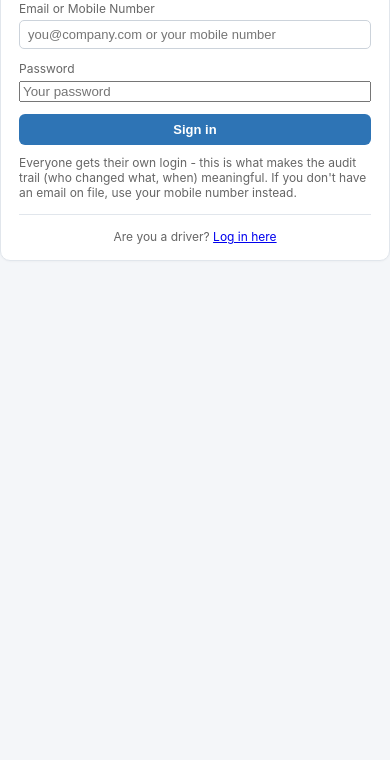
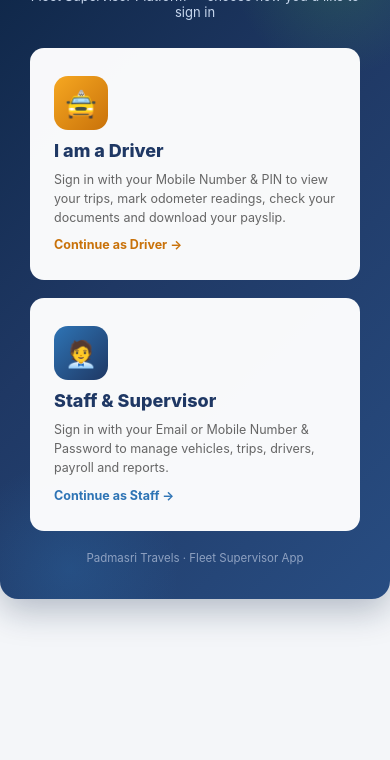
Before and after one commit to VamshiReddy-PST/Padmasri-travels-app, a website: page public/index.html in a window 390 px wide. Shown: the part 144-904 px from the top of the page. Drawn offline with nearby package versions, Linux system fonts and the light colour scheme.

Commit message:
Add premium two-portal login chooser (Driver vs Staff & Supervisor)
- Replace small 'Are you a driver?' text link with a full two-portal
  landing screen shown before any login form.
- Driver portal card -> navigates to /driver.html (mobile + PIN login).
- Staff & Supervisor portal card -> reveals existing email/mobile +
  password login form, with a Back link to return to the chooser.
- New gradient hero + card styling (portal-hero/portal-grid/portal-card)
  for a more premium look; responsive to a single column on mobile.
- loginPortal state resets to the chooser on logout.

```diff
--- a/public/index.html
+++ b/public/index.html
@@ -81,8 +81,31 @@
   .role-pick label.sel{border-color:var(--accent);background:var(--accent-light);}
   .role-pick label span.small{color:var(--grey);font-size:11px;}
   .login-wrap{max-width:420px;margin:60px auto;}
+  .login-wrap.wide{max-width:820px;}
   .login-wrap .logo{text-align:center;font-size:22px;font-weight:800;color:var(--navy);margin-bottom:4px;}
   .login-wrap .sub{text-align:center;color:var(--grey);font-size:13px;margin-bottom:22px;}
+  .portal-hero{background:linear-gradient(135deg,#0d2545 0%,var(--navy) 45%,#284d82 100%);border-radius:18px;padding:38px 30px 34px;margin-bottom:0;box-shadow:0 12px 34px rgba(13,37,69,.28);position:relative;overflow:hidden;}
+  .portal-hero::before{content:"";position:absolute;top:-60px;right:-60px;width:220px;height:220px;border-radius:50%;background:radial-gradient(circle,rgba(76,175,80,.22),transparent 70%);}
+  .portal-hero::after{content:"";position:absolute;bottom:-80px;left:-40px;width:220px;height:220px;border-radius:50%;background:radial-gradient(circle,rgba(46,116,181,.28),transparent 70%);}
+  .portal-hero .logo{color:#fff;font-size:25px;position:relative;z-index:1;}
+  .portal-hero .sub{color:#c7d7ee;margin-bottom:28px;position:relative;z-index:1;}
+  .portal-grid{display:grid;grid-template-columns:1fr 1fr;gap:18px;position:relative;z-index:1;}
+  @media(max-width:640px){.portal-grid{grid-template-columns:1fr;}}
+  .portal-card{background:rgba(255,255,255,.97);border-radius:14px;padding:26px 22px;text-align:left;cursor:pointer;border:2px solid transparent;transition:transform .18s ease,box-shadow .18s ease,border-color .18s ease;display:flex;flex-direction:column;gap:10px;}
+  .portal-card:hover{transform:translateY(-4px);box-shadow:0 14px 30px rgba(0,0,0,.22);}
+  .portal-card:active{transform:translateY(-1px);}
+  .portal-card .portal-icon{width:54px;height:54px;border-radius:14px;display:flex;align-items:center;justify-content:center;font-size:26px;}
+  .portal-card.driver .portal-icon{background:linear-gradient(135deg,#f6a821,#c9720a);}
+  .portal-card.staff .portal-icon{background:linear-gradient(135deg,#2e74b5,#1f3864);}
+  .portal-card .portal-title{font-size:18px;font-weight:800;color:var(--navy);}
+  .portal-card .portal-desc{font-size:12.5px;color:var(--grey);line-height:1.5;}
+  .portal-card .portal-cta{margin-top:auto;font-size:12.5px;font-weight:700;color:var(--accent);display:flex;align-items:center;gap:5px;}
+  .portal-card.driver .portal-cta{color:#c9720a;}
+  .portal-card.driver:hover{border-color:#f6a821;}
+  .portal-card.staff:hover{border-color:var(--accent);}
+  .portal-footnote{text-align:center;color:#8ea1c1;font-size:11.5px;margin-top:20px;position:relative;z-index:1;}
+  .portal-back{background:transparent;border:none;color:var(--accent);font-size:12.5px;cursor:pointer;padding:0 0 14px;display:flex;align-items:center;gap:4px;font-weight:600;}
+  .portal-back:hover{text-decoration:underline;}
   .field{margin-bottom:12px;}
   .field label{display:block;font-size:12px;color:var(--grey);margin-bottom:4px;}
   .field input,.field select{width:100%;}
@@ -128,6 +151,7 @@ let expenses = [];
 let view = { tab: null, name: "home" };
 let loading = false;
 let lastError = "";
+let loginPortal = null; // null = chooser screen, "staff" = staff/supervisor login form
 
 function todayStr(){ return new Date().toISOString().slice(0,10); }
 function daysUntil(dateStr){
@@ -197,6 +221,7 @@ function doLogout(silent){
   localStorage.removeItem("fleetAuthToken");
   if(!silent) api("/logout", {method:"POST"}).catch(()=>{});
   view = {tab:null, name:"home"};
+  loginPortal = null;
   renderLogin();
 }
 
@@ -219,9 +244,35 @@ function passwordHintsHtml(){
 }
 async function renderLogin(){
   const app = document.getElementById("app");
+  if(loginPortal !== "staff"){
+    app.innerHTML = `
+    <div class="login-wrap wide">
+      <div class="portal-hero">
+        <div class="logo">🧭 Padmasri Travels</div>
+        <div class="sub">Fleet Supervisor Platform — choose how you'd like to sign in</div>
+        <div class="portal-grid">
+          <div class="portal-card driver" onclick="choosePortal('driver')">
+            <div class="portal-icon">🚖</div>
+            <div class="portal-title">I am a Driver</div>
+            <div class="portal-desc">Sign in with your Mobile Number &amp; PIN to view your trips, mark odometer readings, check your documents and download your payslip.</div>
+            <div class="portal-cta">Continue as Driver &rarr;</div>
+          </div>
+          <div class="portal-card staff" onclick="choosePortal('staff')">
+            <div class="portal-icon">🧑‍💼</div>
+            <div class="portal-title">Staff &amp; Supervisor</div>
+            <div class="portal-desc">Sign in with your Email or Mobile Number &amp; Password to manage vehicles, trips, drivers, payroll and reports.</div>
+            <div class="portal-cta">Continue as Staff &rarr;</div>
+          </div>
+        </div>
+        <div class="portal-footnote">Padmasri Travels · Fleet Supervisor App</div>
+      </div>
+    </div>`;
+    return;
+  }
   app.innerHTML = `
   <div class="login-wrap">
-    <div class="logo">🧭 Padmasri Travels</div>
+    <button class="portal-back" onclick="choosePortal(null)">&larr; Back</button>
+    <div class="logo">🧑‍💼 Staff &amp; Supervisor Login</div>
     <div class="sub">Sign in with your own login</div>
     <div class="card">
       ${lastError ? `<div class="banner error">${lastError}</div>` : ""}
@@ -235,9 +286,14 @@ async function renderLogin(){
       </div>
       <button class="btn" style="width:100%" onclick="doLogin()" id="loginBtn">Sign in</button>
       <div class="muted" style="margin-top:10px;">Everyone gets their own login - this is what makes the audit trail (who changed what, when) meaningful. If you don't have an email on file, use your mobile number instead.</div>
-      <div class="muted" style="margin-top:14px;text-align:center;border-top:1px solid var(--border);padding-top:14px;">Are you a driver? <a href="/driver.html">Log in here</a></div>
     </div>
   </div>`;
+}
+function choosePortal(portal){
+  if(portal === "driver"){ window.location.href = "/driver.html"; return; }
+  loginPortal = portal;
+  lastError = "";
+  renderLogin();
 }
 async function doLogin(){
   lastError = "";
@@ -3173,6 +3229,7 @@ async function payrollScreen(){
 
 // ---------- expose for inline handlers ----------
 Object.assign(window, {
+  choosePortal,
   doLogin, doLogout, switchTab, goto, draftSet, updateBreathalyzer, startPhotoCapture,
   submitForcedPasswordChange, submitVoluntaryPasswordChange,
   updateDoc, submitVehicle, doClock, verify, setLeave, submitLeave, assignField, addVehicle, addClient,
```
